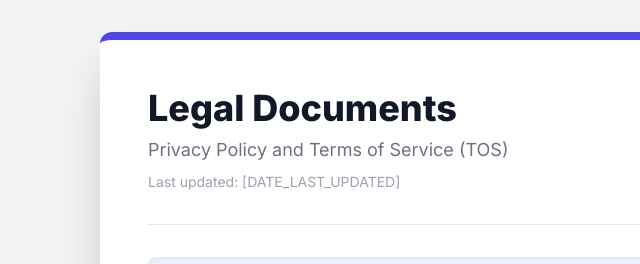
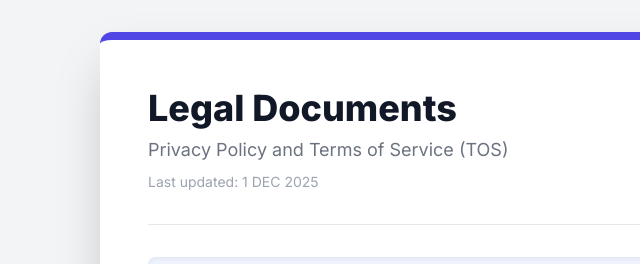
Before and after one commit to ekniazi/ekniazi.github.io, a plain HTML site: page index.html in a window 1280 px wide. Shown: the top 264 px of the page, 28-668 px from the left. Drawn offline with nearby package versions, Linux system fonts and the light colour scheme.

Commit message:
Update index.html

```diff
--- a/index.html
+++ b/index.html
@@ -33,7 +33,7 @@
                 Privacy Policy and Terms of Service (TOS)
             </p>
             <p class="text-sm text-gray-400 mt-2">
-                Last updated: [DATE_LAST_UPDATED]
+                Last updated: 1 DEC 2025
             </p>
         </header>
 
```
